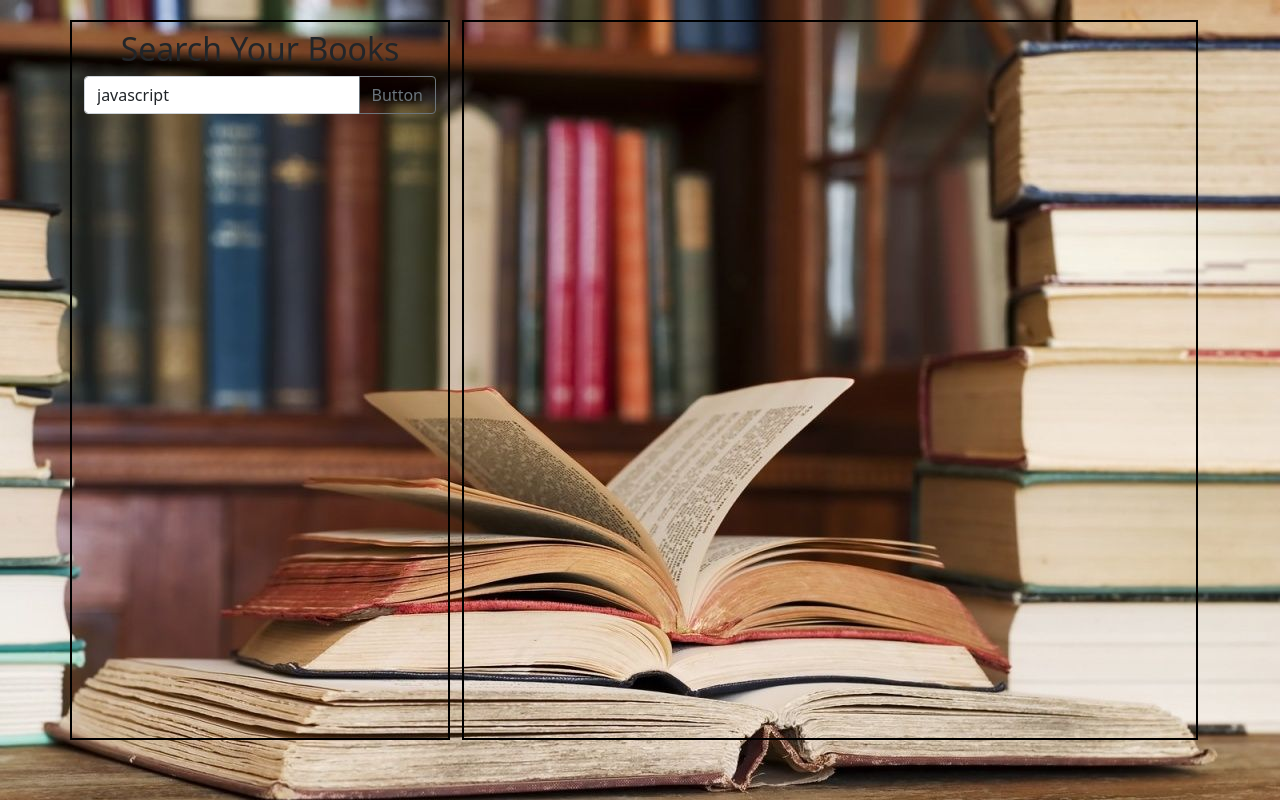
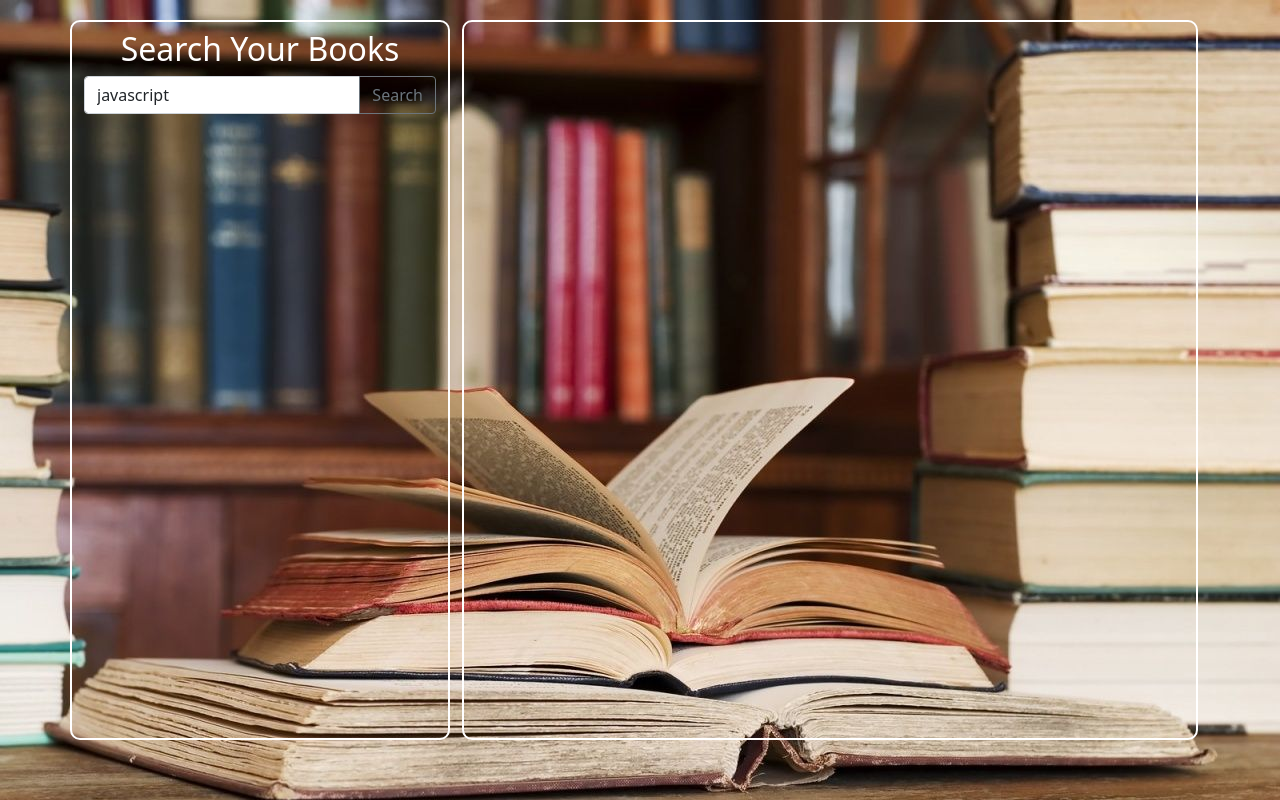
Before and after one commit to MehediHasan23/-book-archive-store, a plain HTML site: page index.html in a window 1280 px wide. Drawn offline with nearby package versions, Linux system fonts and the light colour scheme.

Commit message:
added style

```diff
--- a/index.html
+++ b/index.html
@@ -15,11 +15,11 @@
   <div class="container">
     <div class="row">
       <div class="col-4" id="search">
-          <h2 class="text-center mt-2">Search Your Books</h2>
+          <h2 class="text-center mt-2 text-white">Search Your Books</h2>
         <!-- search box  -->
         <div class="input-group mb-3">
           <input id="input-field" value="javascript" type="text" class="form-control" placeholder="Recipient's username" aria-label="Recipient's username" aria-describedby="button-addon2">
-          <button  class="btn btn-outline-secondary" type="button" id="search-btn">Button</button>
+          <button  class="btn btn-outline-secondary" type="button" id="search-btn">Search</button>
         </div>
 
           </div>
--- a/js/app.js
+++ b/js/app.js
@@ -29,7 +29,6 @@ const loadData =(dataList)=>{
     </div>
 
     `
-
     bookResult.appendChild(div);
 
   })
--- a/style.css
+++ b/style.css
@@ -5,14 +5,17 @@ body{
   background-size: cover;
 }
 #search{
-  border: 2px solid rgb(0, 0, 0);
+  border: 2px solid rgb(255, 255, 255);
   height: 90vh;
   margin-top: 20px;
+  border-radius: 10px;
+
 }
 #book-result{
-  border: 2px solid rgb(0, 0, 0);
+  border: 2px solid rgb(255, 255, 255);
   height: 90vh;
   overflow-x: hidden;
   overflow-y: scroll;
   margin-top: 20px;
+  border-radius: 10px;
 }
```
